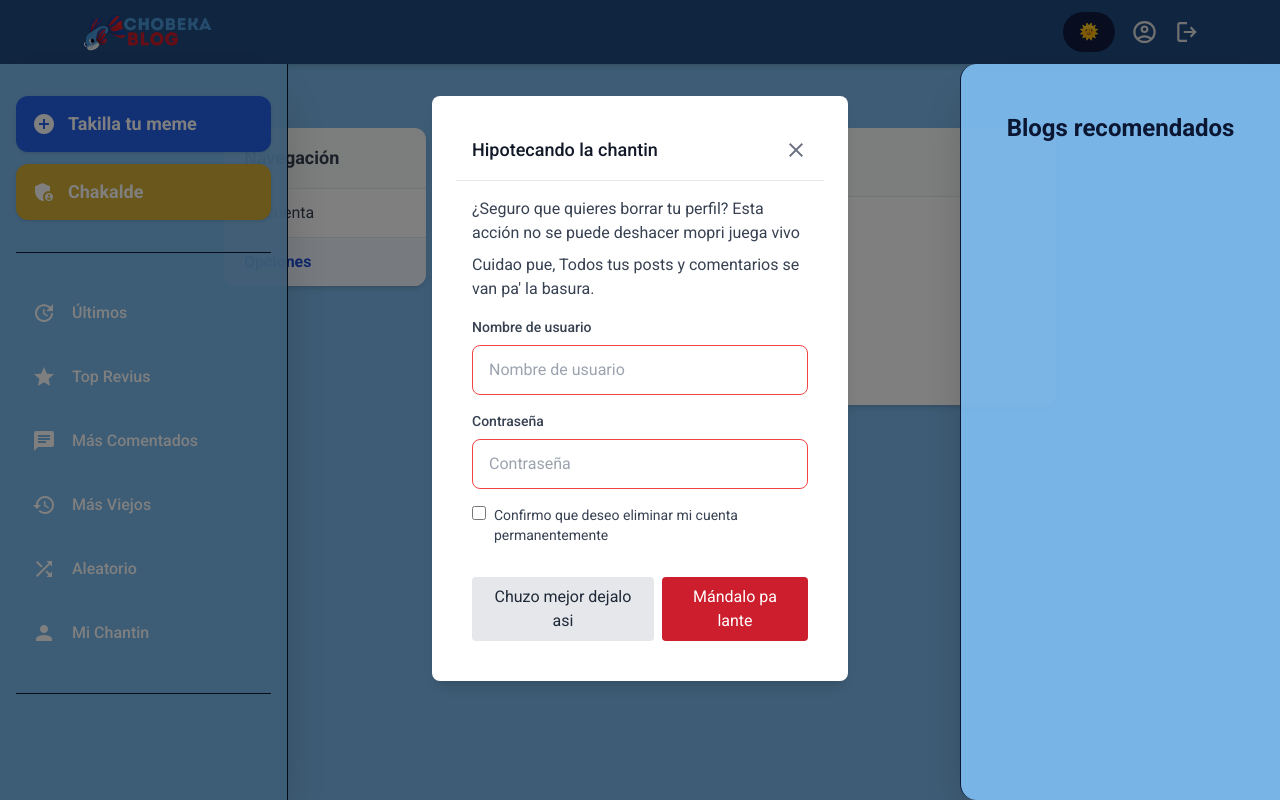
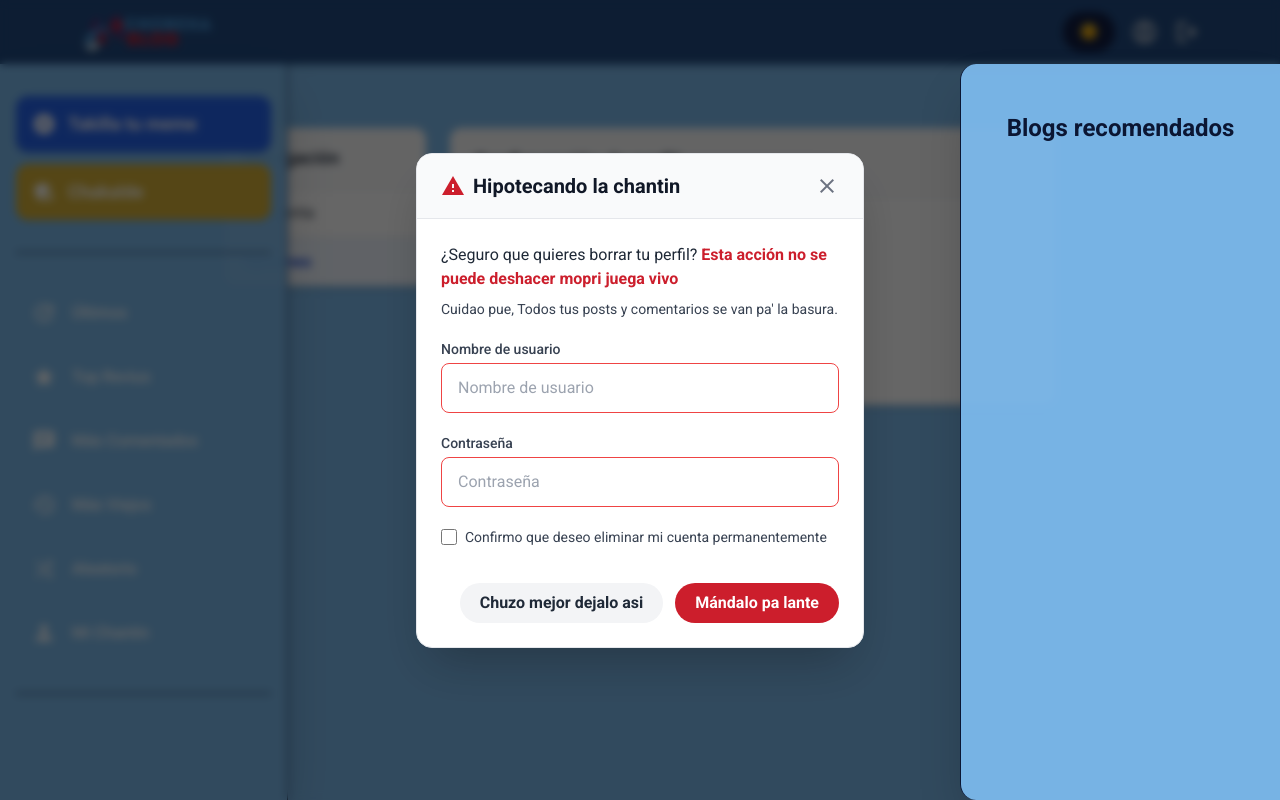
Before and after one commit to edwardperxz/chobeka-blog, a Django app: a page that uses blogapp/templates/blogapp/profile_confirm_delete.html in a window 1280 px wide. Run offline with Django 5.2, Linux system fonts and the light colour scheme; the visitor is signed in with stand-in values (Sample User, id 1); data comes from the database, SQL or seed files in the repository; data that the repository does not hold is empty; some libraries are stand-ins or nearby versions.

Commit message:
feat: actualizar modal de confirmación de eliminación en el perfil y blog

```diff
--- a/blogapp/templates/blogapp/blog_confirm_delete.html
+++ b/blogapp/templates/blogapp/blog_confirm_delete.html
@@ -28,5 +28,5 @@
     </div>
 </div>
 
-<script src="{% static 'js/delete_modal.js' %}"></script>
+<script src="{% static 'js/modal.js' %}"></script>
 {% endblock %}
--- a/blogapp/templates/blogapp/profile_confirm_delete.html
+++ b/blogapp/templates/blogapp/profile_confirm_delete.html
@@ -1,48 +1,62 @@
 {% extends 'blogapp/profile_settings.html' %}
 {% load static %}
+{% load widget_tweaks %}
 {% block content %}
-{{ block.super }}  <!-- This displays the parent template's content -->
+{{ block.super }}
 
-<div id="confirmModal" class="fixed inset-0 z-50 flex items-center justify-center overflow-auto bg-black bg-opacity-50 dark:bg-gray-900 dark:bg-opacity-70" tabindex="-1" role="dialog">
-    <div class="relative mx-auto p-4 w-full max-w-md">
-        <div class="bg-white dark:bg-gray-800 rounded-lg shadow-lg p-6 mb-6">
-            <div class="flex items-center justify-between p-4 border-b border-gray-200 dark:border-gray-700">
-                <h5 class="text-lg font-medium text-gray-900 dark:text-gray-100">Hipotecando la chantin</h5>
-                <button type="button" class="flex items-center justify-center text-gray-500 hover:text-gray-700 dark:text-gray-400 dark:hover:text-gray-200" id="closeModal">
-                    <span class="material-icons">close</span>
+<div id="deleteConfirmModal" class="fixed inset-0 z-50 flex items-center justify-center overflow-auto bg-black bg-opacity-60 dark:bg-gray-900 dark:bg-opacity-80 backdrop-blur-sm" tabindex="-1" role="dialog">
+    <div class="relative mx-auto w-full max-w-md">
+        <div class="bg-white dark:bg-gray-800 rounded-2xl shadow-2xl border border-gray-200 dark:border-gray-700 p-0 overflow-hidden">
+            <div class="flex items-center justify-between px-6 py-4 border-b border-gray-200 dark:border-gray-700 bg-gray-50 dark:bg-gray-700">
+                <h5 class="text-xl font-semibold text-gray-900 dark:text-gray-100 flex items-center gap-2">
+                    <span class="material-icons text-red-600 dark:text-red-400">warning</span>
+                    Hipotecando la chantin
+                </h5>
+                <button type="button" class="flex items-center justify-center text-gray-500 hover:text-gray-700 dark:text-gray-400 dark:hover:text-gray-200 transition" id="closeModal" aria-label="Cerrar">
+                    <span class="material-icons text-2xl">close</span>
                 </button>
             </div>
-            <div class="p-4">
-                <p class="mb-2 text-gray-700 dark:text-gray-300">¿Seguro que quieres borrar tu perfil? Esta acción no se puede deshacer mopri juega vivo</p>
-                <p class="mb-2 text-gray-700 dark:text-gray-300">Cuidao pue, Todos tus posts y comentarios se van pa' la basura.</p>
-                <form method="post" class="mt-4 space-y-4">
+            <div class="px-6 py-6">
+                <div class="mb-4">
+                    <p class="mb-2 text-gray-800 dark:text-gray-200 text-base">
+                        ¿Seguro que quieres borrar tu perfil? <span class="font-semibold text-red-600 dark:text-red-400"> Esta acción no se puede deshacer mopri juega vivo</span>
+                    </p>
+                    <p class="mb-2 text-gray-700 dark:text-gray-300 text-sm">
+                        Cuidao pue, Todos tus posts y comentarios se van pa' la basura.
+                    </p>
+                </div>
+                <form method="post" class="space-y-5">
                     {% csrf_token %}
-                    <div class="space-y-2">
-                        <label for="{{ form.username.id_for_label }}" class="block text-sm font-medium text-gray-700 dark:text-gray-300">{{ form.username.label }}</label>
-                        {{ form.username }}
+                    <div>
+                        <label for="{{ form.username.id_for_label }}" class="block text-sm font-medium text-gray-700 dark:text-gray-300 mb-1">{{ form.username.label }}</label>
+                        {{ form.username|add_class:"w-full px-3 py-2 rounded-lg border border-gray-300 dark:border-gray-600 bg-white dark:bg-gray-800 text-gray-900 dark:text-white focus:outline-none focus:ring-2 focus:ring-red-400" }}
                         {% if form.username.errors %}
-                            <p class="text-red-600 dark:text-red-400 text-sm mt-1">{{ form.username.errors.0 }}</p>
+                            <p class="text-red-600 dark:text-red-400 text-xs mt-1">{{ form.username.errors.0 }}</p>
                         {% endif %}
                     </div>
-                    <div class="space-y-2">
-                        <label for="{{ form.password.id_for_label }}" class="block text-sm font-medium text-gray-700 dark:text-gray-300">{{ form.password.label }}</label>
-                        {{ form.password }}
+                    <div>
+                        <label for="{{ form.password.id_for_label }}" class="block text-sm font-medium text-gray-700 dark:text-gray-300 mb-1">{{ form.password.label }}</label>
+                        {{ form.password|add_class:"w-full px-3 py-2 rounded-lg border border-gray-300 dark:border-gray-600 bg-white dark:bg-gray-800 text-gray-900 dark:text-white focus:outline-none focus:ring-2 focus:ring-red-400" }}
                         {% if form.password.errors %}
-                            <p class="text-red-600 dark:text-red-400 text-sm mt-1">{{ form.password.errors.0 }}</p>
+                            <p class="text-red-600 dark:text-red-400 text-xs mt-1">{{ form.password.errors.0 }}</p>
                         {% endif %}
                     </div>
-                    <div class="flex items-start">
+                    <div class="flex items-center">
                         {{ form.confirmation }}
                         <label for="{{ form.confirmation.id_for_label }}" class="ml-2 block text-sm text-gray-700 dark:text-gray-300">
                             {{ form.confirmation.label }}
                         </label>
                     </div>
                     {% if form.confirmation.errors %}
-                        <p class="text-red-600 dark:text-red-400 text-sm mt-1">{{ form.confirmation.errors.0 }}</p>
+                        <p class="text-red-600 dark:text-red-400 text-xs mt-1">{{ form.confirmation.errors.0 }}</p>
                     {% endif %}
-                    <div class="flex justify-end space-x-2 pt-4">
-                        <button type="button" id="cancelButton" class="px-4 py-2 bg-gray-200 dark:bg-gray-700 text-gray-800 dark:text-gray-200 rounded hover:bg-gray-300 dark:hover:bg-gray-600">Chuzo mejor dejalo asi</button>
-                        <button type="submit" class="px-4 py-2 bg-red-600 text-white rounded hover:bg-red-700 dark:bg-red-700 dark:hover:bg-red-600">Mándalo pa lante</button>
+                    <div class="flex justify-end gap-3 pt-4">
+                        <button type="button" id="cancelButton" class="px-5 py-2 bg-gray-100 dark:bg-gray-700 text-gray-800 dark:text-gray-200 rounded-full font-semibold hover:bg-gray-200 dark:hover:bg-gray-600 transition">
+                            Chuzo mejor dejalo asi
+                        </button>
+                        <button type="submit" class="px-5 py-2 bg-red-600 text-white rounded-full font-semibold hover:bg-red-700 dark:bg-red-700 dark:hover:bg-red-600 transition">
+                            Mándalo pa lante
+                        </button>
                     </div>
                 </form>
             </div>
--- a/static/js/modal.js
+++ b/static/js/modal.js
@@ -1,12 +1,22 @@
 document.addEventListener('DOMContentLoaded', function() {
-    // Show modal on page load
-    document.getElementById('confirmModal').classList.remove('hidden');
-// Handle close button
-document.getElementById('closeModal').addEventListener('click', function() {
-    window.history.back();
-    });
-// Handle cancel button to redirect back
-document.getElementById('cancelButton').addEventListener('click', function() {
-    window.history.back();
-    });
+    const modal = document.getElementById('deleteConfirmModal');
+    if (modal) {
+        modal.classList.remove('hidden');
+    }
+
+    const closeBtn = document.getElementById('closeModal');
+    if (closeBtn) {
+        closeBtn.addEventListener('click', function(e) {
+            e.preventDefault();
+            if (modal) modal.classList.add('hidden');
+        });
+    }
+
+    const cancelBtn = document.getElementById('cancelButton');
+    if (cancelBtn) {
+        cancelBtn.addEventListener('click', function(e) {
+            e.preventDefault();
+            if (modal) modal.classList.add('hidden');
+        });
+    }
 });
```
